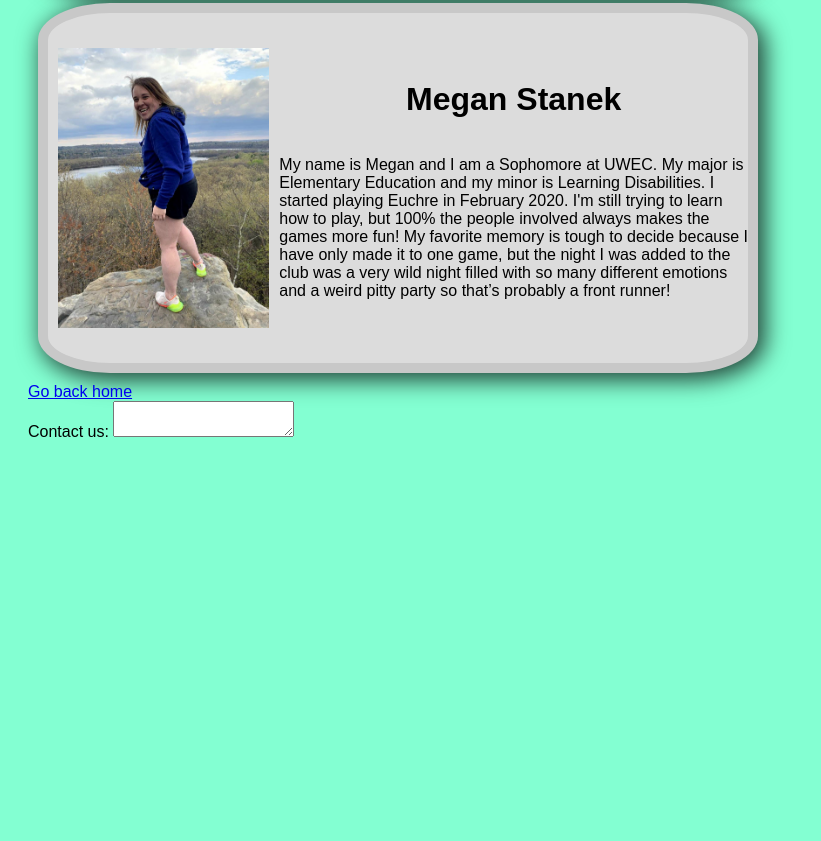
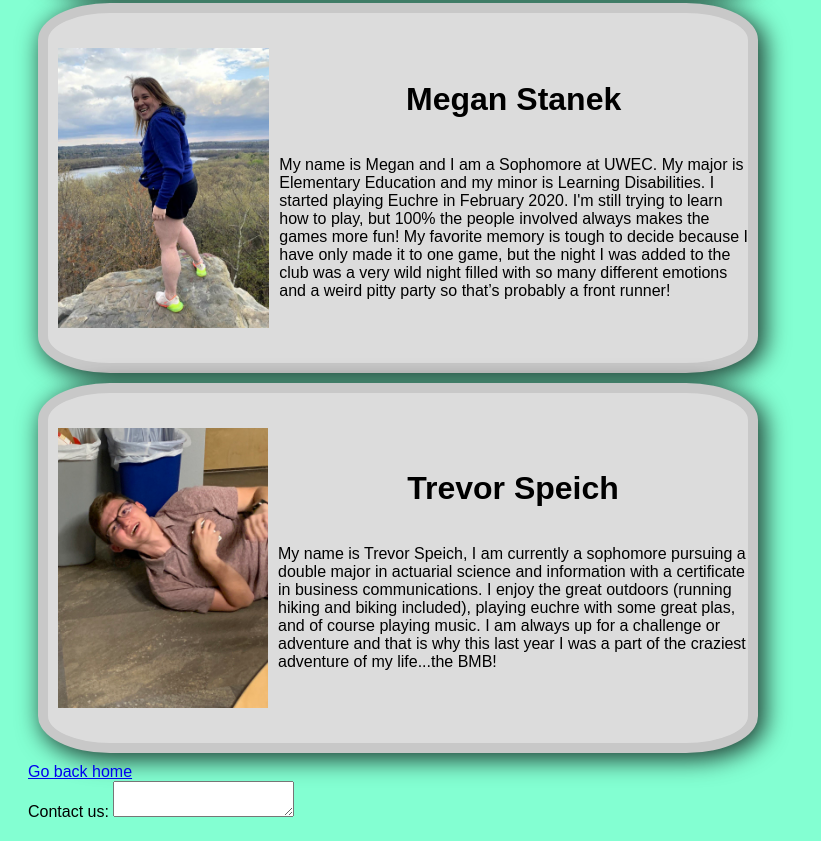
Before and after one commit to amundsjj3573/euchre, a plain HTML site: page members.html in a window 1280 px wide. Shown: the part 1815-2656 px from the top of the page, without its empty margins (0-821 px from the left). Before the commit the page ends 2276 px from the top, so only its background shows below. Drawn offline with Linux system fonts and the light colour scheme.

Commit message:
Add Trevor bio and pic

```diff
--- a/members.html
+++ b/members.html
@@ -61,6 +61,14 @@
       </div>
     </div>
 
+    <div class="card">
+      <img class="pic" src="trevor.jpg" alt="Trevor">
+      <div class="bio">
+        <div class="name"><h1>Trevor Speich</h1></div>
+        <div class="about"><p>My name is Trevor Speich, I am currently a sophomore pursuing a double major in actuarial science and information with a certificate in business communications. I enjoy the great outdoors (running hiking and biking included), playing euchre with some great plas, and of course playing music. I am always up for a challenge or adventure and that is why this last year I was a part of the craziest adventure of my life...the BMB!</p></div>
+      </div>
+    </div>
+
     <a href=index.html>Go back home</a><br>
 
     Contact us: <textarea id="contact_box"> </textarea>
```
Also changed, not shown: trevor.jpg (added).
